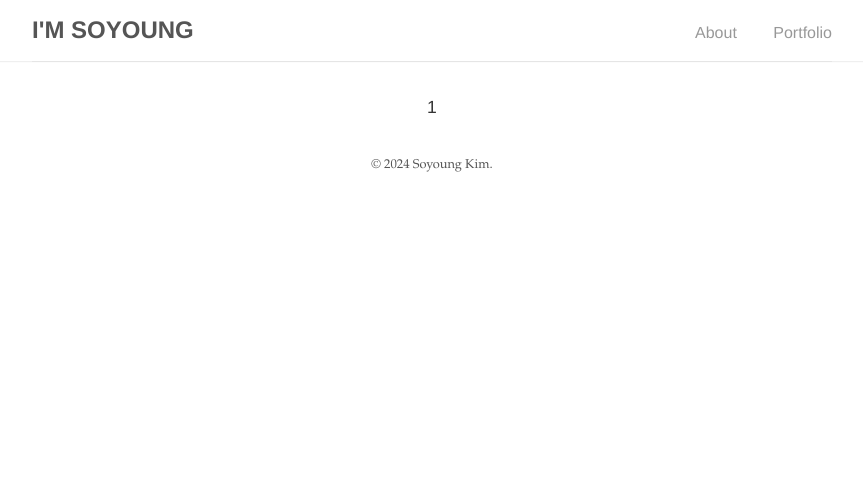
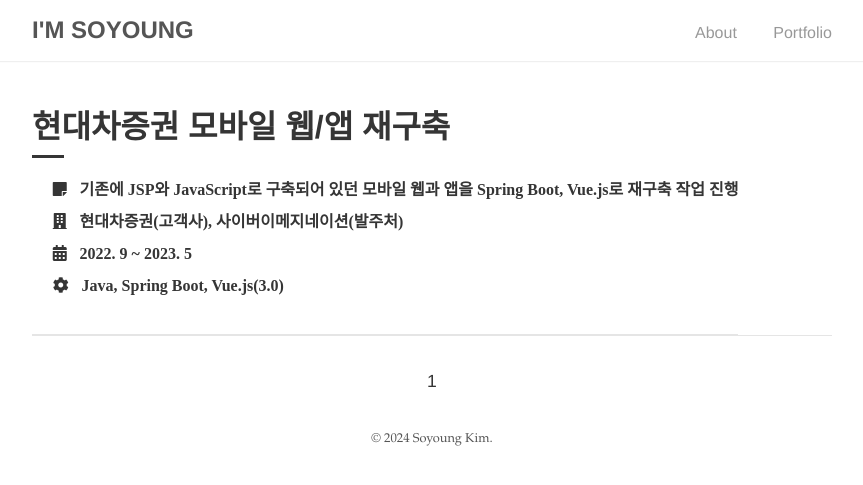
Before and after one commit to soyoungkim9/kimsy.github.io, a Jekyll site: the page built from portfolio/index.html, in a window 1280 px wide. Shown: the top 485 px of the page, without its empty margins (208-1071 px from the left). Built offline with Jekyll 4.4.1, drawn with Linux system fonts in a browser that asks for light colours; the list of posts is cut into pages by our own code.

Commit message:
프로젝트이력 관련 샘플 업데이트

```diff
--- a/_layouts/portfolio.html
+++ b/_layouts/portfolio.html
@@ -11,15 +11,19 @@ layout: base
 
         <div class="portfolio-content">
           <span class="portfolio-icon">
-              <i class="fa fa-sticky-note"></i><span class="portfolio-icon-text">[{{ post.type }}] {{ post.info }}</span>
+              <i class="fa fa-sticky-note"><span class="fw-600 portfolio-icon-text">{{ post.info }}</span></i>
           </span>
           </br>
           <span class="portfolio-icon">
-              <i class="fa fa-calendar-alt"></i><span class="portfolio-icon-text">{{ post.date | date: "%B %d, %Y" }}</span>
+            <i class="fas fa-building"><span class="fw-600 portfolio-icon-text">{{ post.type }}</span></i>
           </span>
           </br>
           <span class="portfolio-icon">
-              <i class="fa fa-cog"></i><span class="portfolio-icon-text">{{ post.tech }}</span>
+              <i class="fa fa-calendar-alt"><span class="fw-600 portfolio-icon-text">{{ post.term }}</span></i>
+          </span>
+          </br>
+          <span class="portfolio-icon">
+              <i class="fa fa-cog"><span class="fw-600 portfolio-icon-text">{{ post.tech }}</span></i>
           </span>
         </div>
       </div>
--- /dev/null
+++ b/_posts/2023-05-21-create-ap.theme.md
@@ -0,0 +1,31 @@
+---
+layout: post
+title:  "현대차증권 모바일 웹/앱 재구축"
+info: "기존에 JSP와 JavaScript로 구축되어 있던 모바일 웹과 앱을 Spring Boot, Vue.js로 재구축 작업 진행"
+type: 현대차증권(고객사), 사이버이메지네이션(발주처)
+term: 2022. 9 ~ 2023. 5
+tech : "Java, Spring Boot, Vue.js(3.0)"
+---
+
+## 담당업무
+기존에 JSP와 JavaScript로 구축되어 있던 현대차증권 모바일 웹과 앱을 Spring Boot와 Vue.js로 일부 재구축 작업을 진행하였습니다. IRP/연금 화면 개발 및 업무프로세스 기능 개발을 담당하였습니다.
+
+## 상세업무
+- Spring Boot, Vue.js를 이용한 IRP 모바일웹, 앱(MTS-Web View) 화면 및 기능 개발
+- 연금(IRP, 연금저축, 퇴직연금) Front-End, Back-End 공통부분 공통화 작업
+- App과 Web View 연동을 위한 공통코드 정의 및 개발
+
+## 기간
+2022.09.26 ~ 2023.05.26
+
+## 고객사
+현대차증권
+
+## 개발도구
+IntelliJ, VS Code, SVN, Putty
+
+## 사용기술
+Java, Spring Boot, Vue.js(3.0)
+
+## Link
+<https://mprod.hmsec.com/index.html>
--- /dev/null
+++ b/assets/css/custom.css
@@ -0,0 +1,3 @@
+.fw-600 {
+  font-weight: 600
+}
```
Also changed, not shown: 4 other files.
